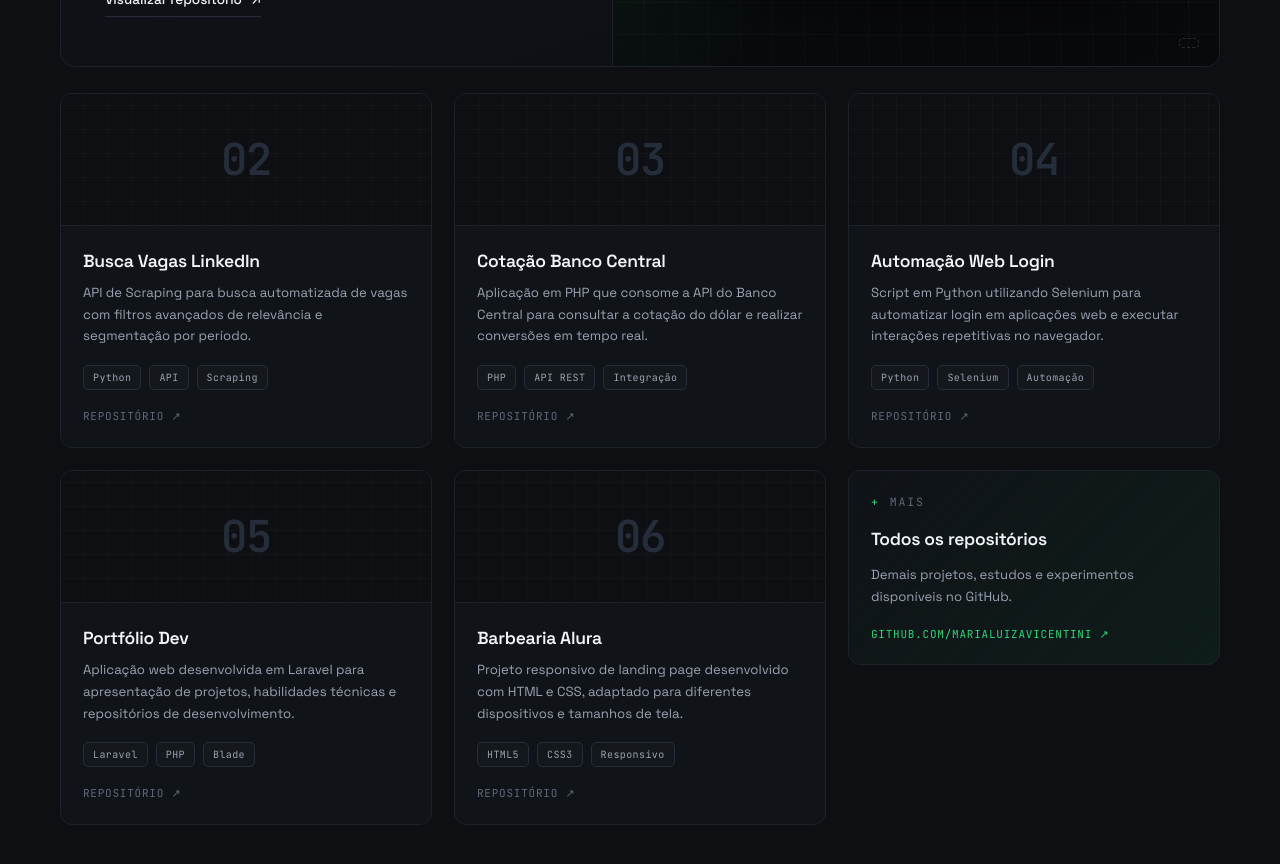
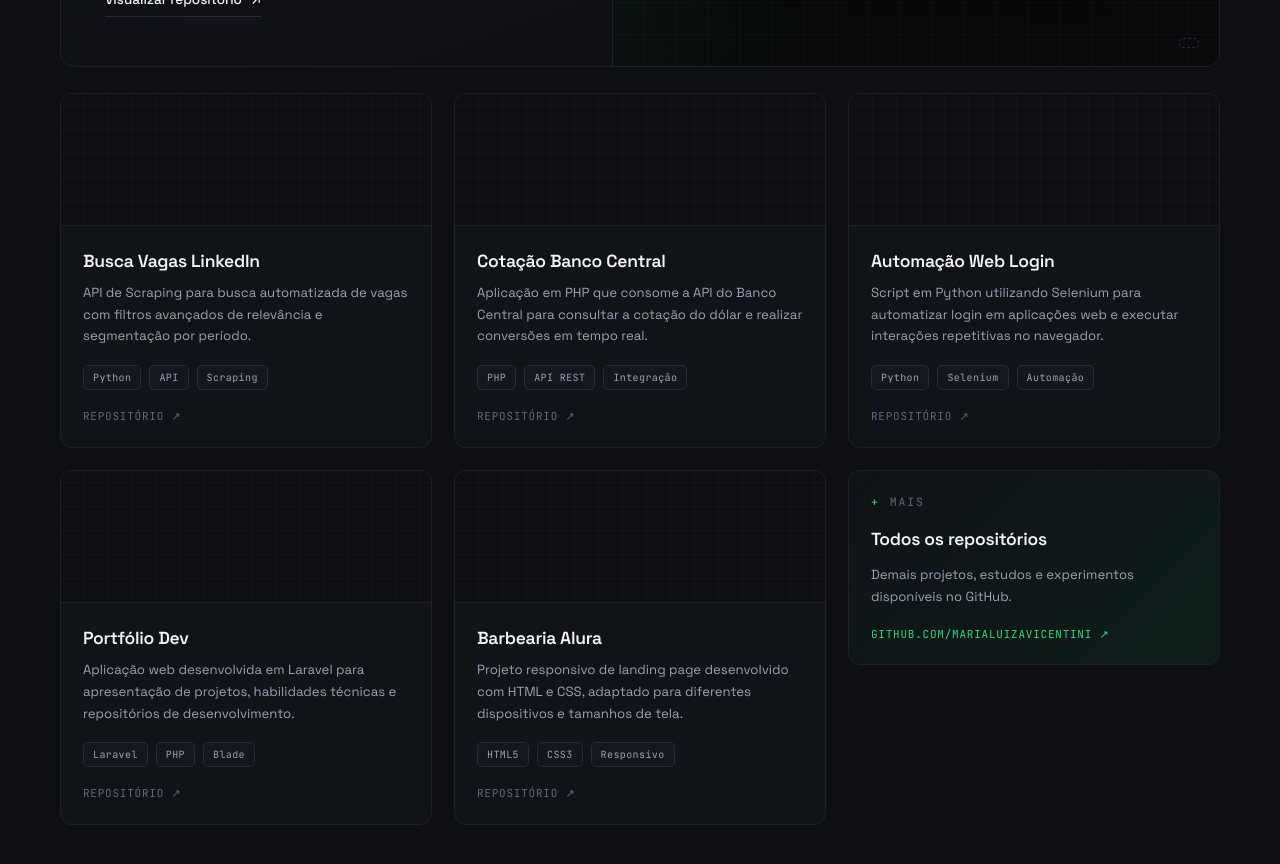
Before and after one commit to MariaLuizaVicentini/portfolio-malu-vicentini, a React (Vite) app: page / in a window 1280 px wide. Shown: the part 1400-2264 px from the top of the page. Built offline with nearby package versions, Linux system fonts and the light colour scheme.

Commit message:
chore: numero dos cards

```diff
--- a/src/components/Projects/ProjectCard.tsx
+++ b/src/components/Projects/ProjectCard.tsx
@@ -5,14 +5,11 @@ export default function ProjectCard({ project }: ProjectCardProps) {
   return (
     <article className="group flex flex-col overflow-hidden rounded-xl border border-line bg-panel transition-all duration-300 hover:-translate-y-1 hover:border-brand-line">
       <div className="card-visual relative flex h-[132px] items-center justify-center border-b border-line">
-        <span className="font-mono text-[44px] font-semibold tracking-[-.03em] text-line-2">
-          {project.index}
-        </span>
+        <span className="font-mono text-[44px] font-semibold tracking-[-.03em] text-line-2"></span>
         <span
           aria-hidden
           className="absolute bottom-2.5 left-3 font-mono text-[8.5px] tracking-[.12em] text-txt-3"
-        >
-        </span>
+        ></span>
       </div>
 
       <div className="flex flex-1 flex-col p-[22px]">
```
